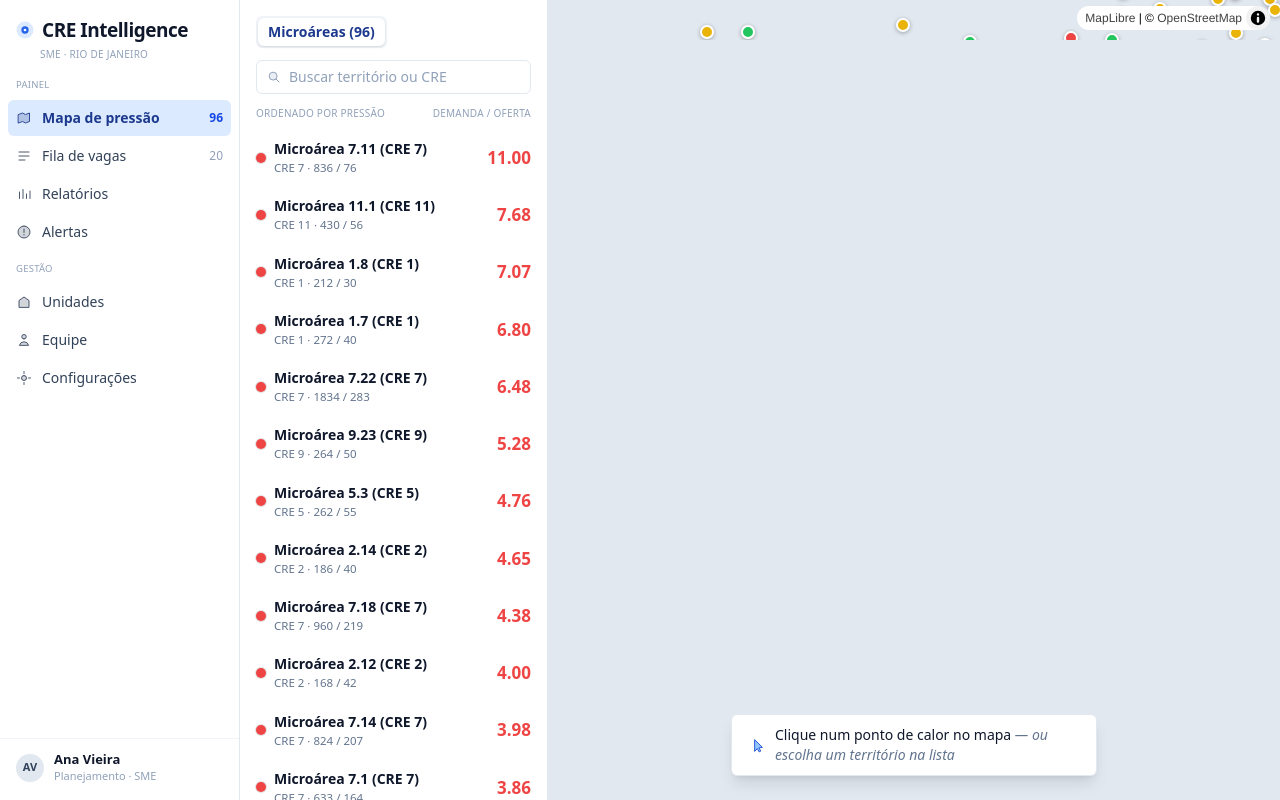
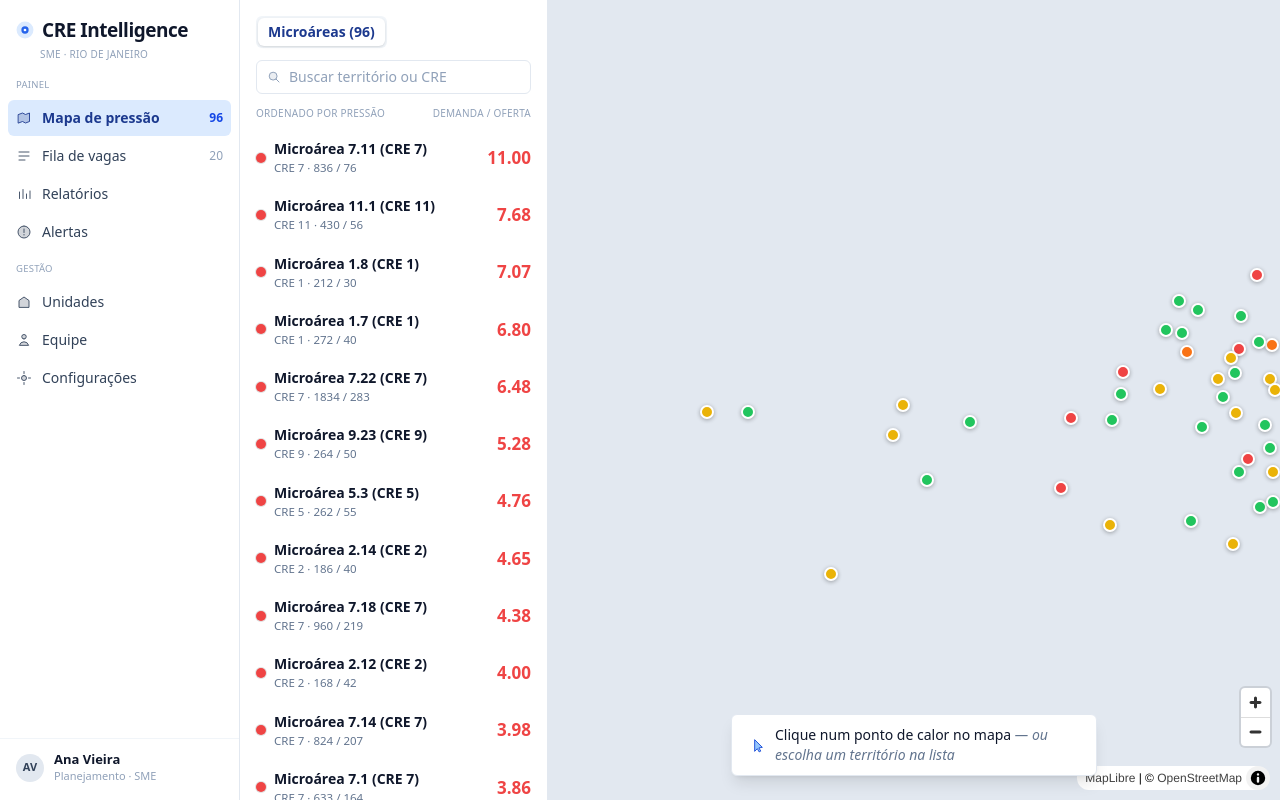
Before and after one commit to antoniovita/cre-intelligence, a Next.js app in the folder frontend/: page /admin in a window 1280 px wide. Built offline with nearby package versions, Linux system fonts and the light colour scheme; no server answers.

Commit message:
fix: mapa bugado

```diff
--- a/frontend/components/territory-ops/PressureMapCanvas.tsx
+++ b/frontend/components/territory-ops/PressureMapCanvas.tsx
@@ -208,7 +208,14 @@ export function PressureMapCanvas({
           100% { box-shadow: 0 0 0 0 rgba(37,99,235,0); }
         }
       `}</style>
-      <div ref={containerRef} className="absolute inset-0" />
+      {/* inline style is required: maplibre-gl.css sets .maplibregl-map { position: relative },
+          same specificity as the `absolute` utility class, and wins the cascade by import
+          order — collapsing this container to a few px tall. Inline style always wins. */}
+      <div
+        ref={containerRef}
+        className="absolute inset-0"
+        style={{ position: "absolute", inset: 0 }}
+      />
     </>
   );
 }
```
